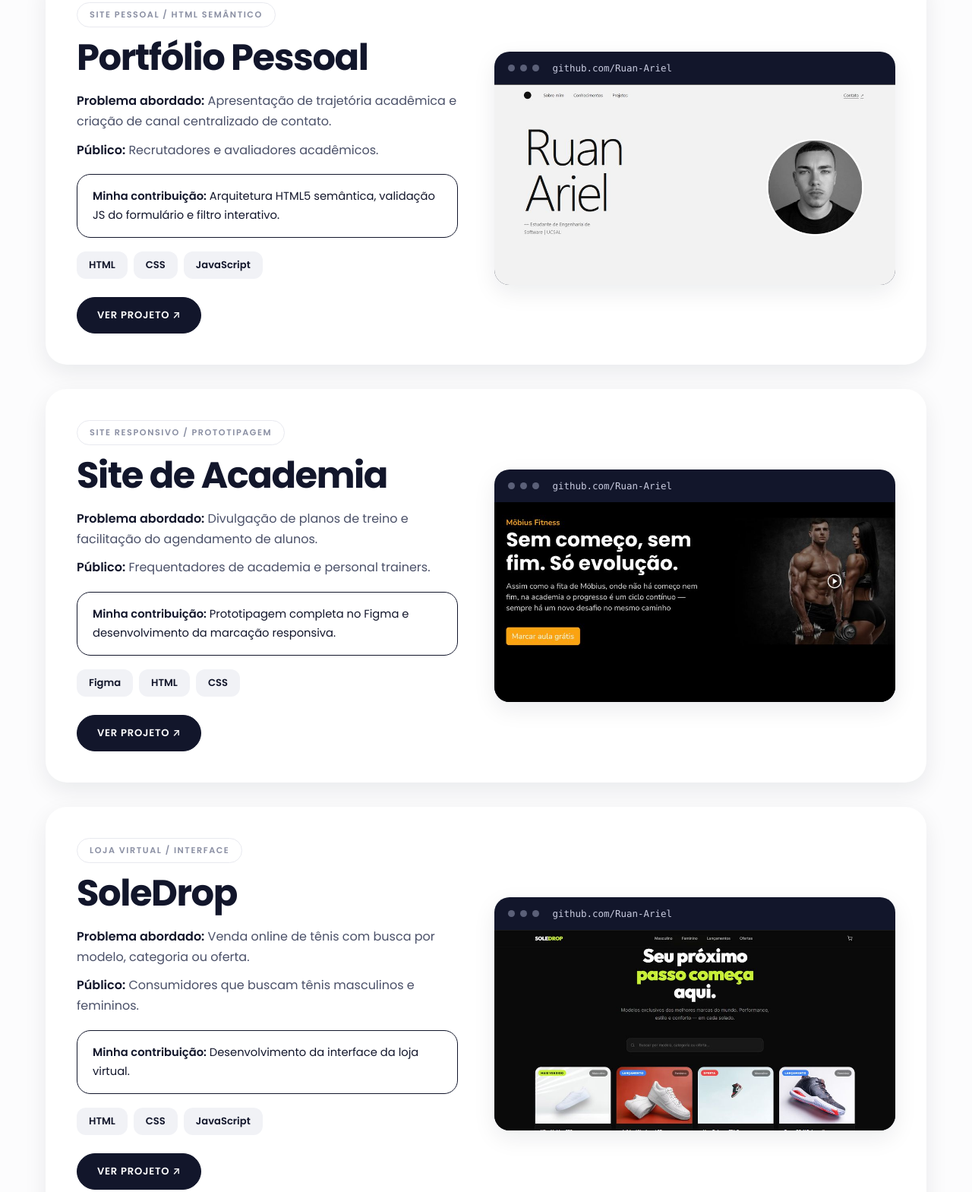
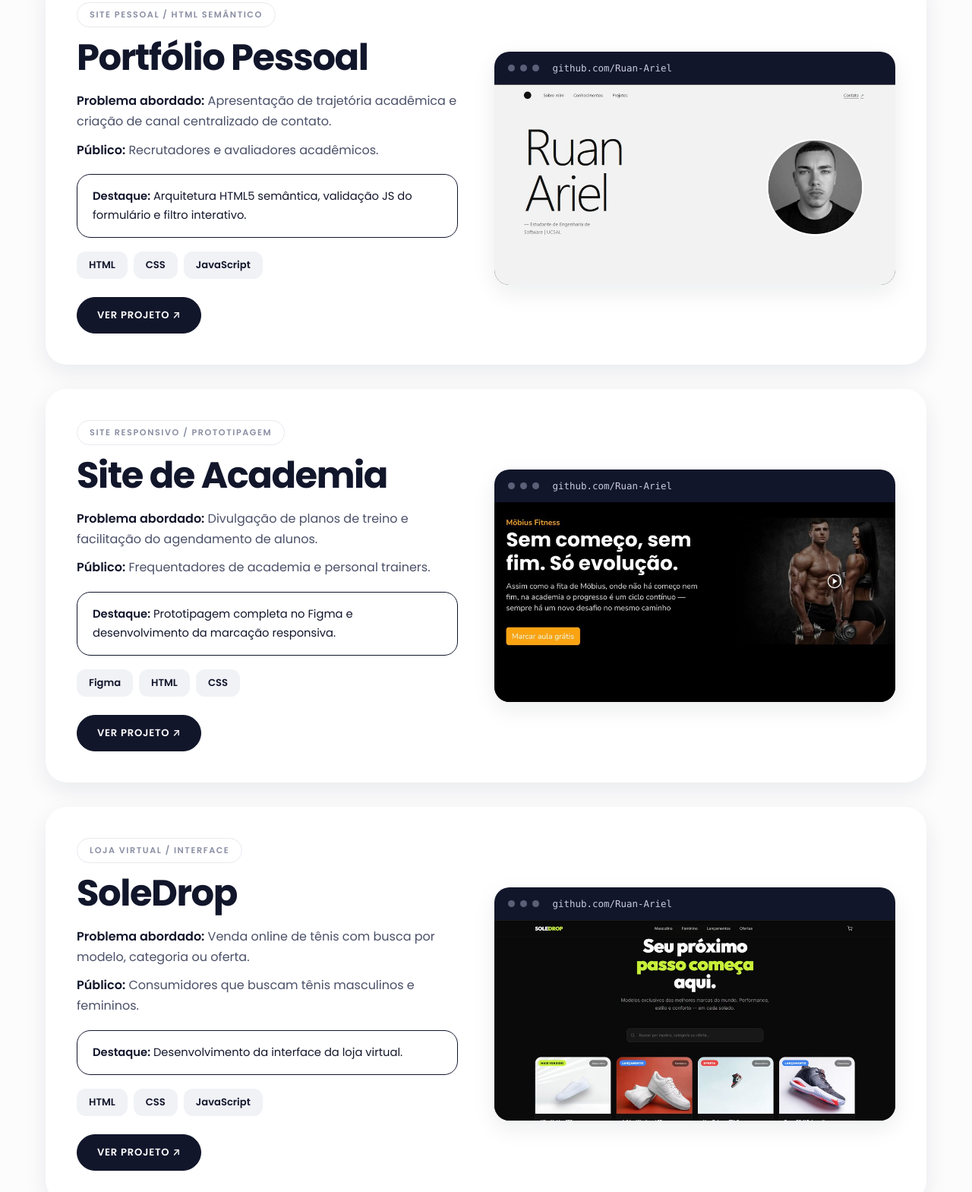
Before and after one commit to Ruan-Ariel/Projeto-Portfolio-Front-End, a plain HTML site: page index.html in a window 1280 px wide. Shown: the part 3113-4682 px from the top of the page at 76% size. Drawn offline with Linux system fonts and the light colour scheme.

Commit message:
Atualização HTML

```diff
--- a/index.html
+++ b/index.html
@@ -199,7 +199,7 @@
               <p><strong>Problema abordado:</strong> Apresentação de trajetória acadêmica e criação
                 de canal centralizado de contato.</p>
               <p><strong>Público:</strong> Recrutadores e avaliadores acadêmicos.</p>
-              <p class="destaque"><strong>Minha contribuição:</strong> Arquitetura HTML5 semântica,
+              <p class="destaque"><strong>Destaque:</strong> Arquitetura HTML5 semântica,
                 validação JS do formulário e filtro interativo.</p>
               <ul class="stack">
                 <li>HTML</li>
@@ -227,7 +227,7 @@
               <p><strong>Problema abordado:</strong> Divulgação de planos de treino e facilitação do
                 agendamento de alunos.</p>
               <p><strong>Público:</strong> Frequentadores de academia e personal trainers.</p>
-              <p class="destaque"><strong>Minha contribuição:</strong> Prototipagem completa no
+              <p class="destaque"><strong>Destaque:</strong> Prototipagem completa no
                 Figma e desenvolvimento da marcação responsiva.</p>
               <ul class="stack">
                 <li>Figma</li>
@@ -255,7 +255,7 @@
               <p><strong>Problema abordado:</strong> Venda online de tênis com busca por modelo,
                 categoria ou oferta.</p>
               <p><strong>Público:</strong> Consumidores que buscam tênis masculinos e femininos.</p>
-              <p class="destaque"><strong>Minha contribuição:</strong> Desenvolvimento da interface
+              <p class="destaque"><strong>Destaque:</strong> Desenvolvimento da interface
                 da loja virtual.</p>
               <ul class="stack">
                 <li>HTML</li>
```
